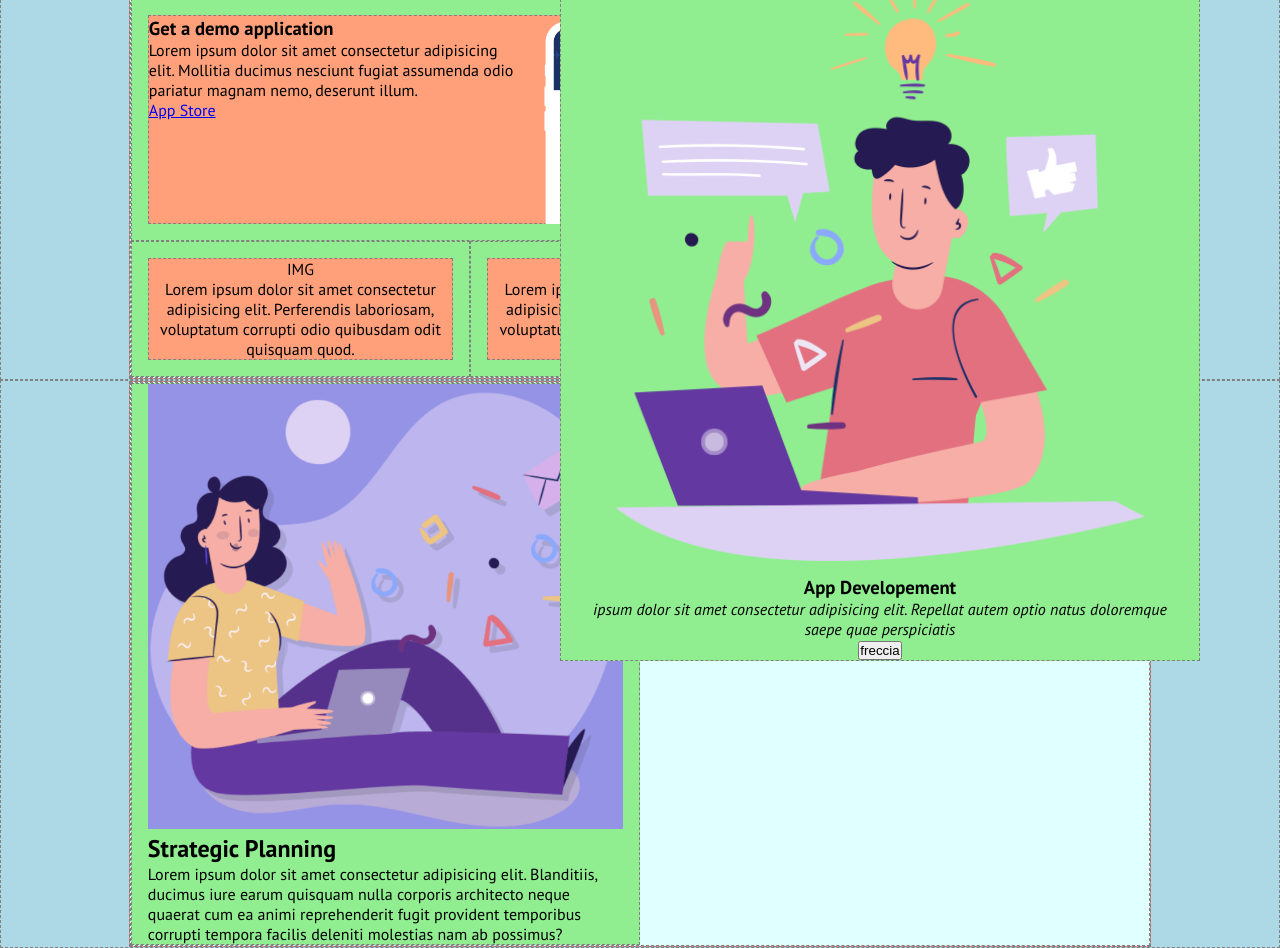
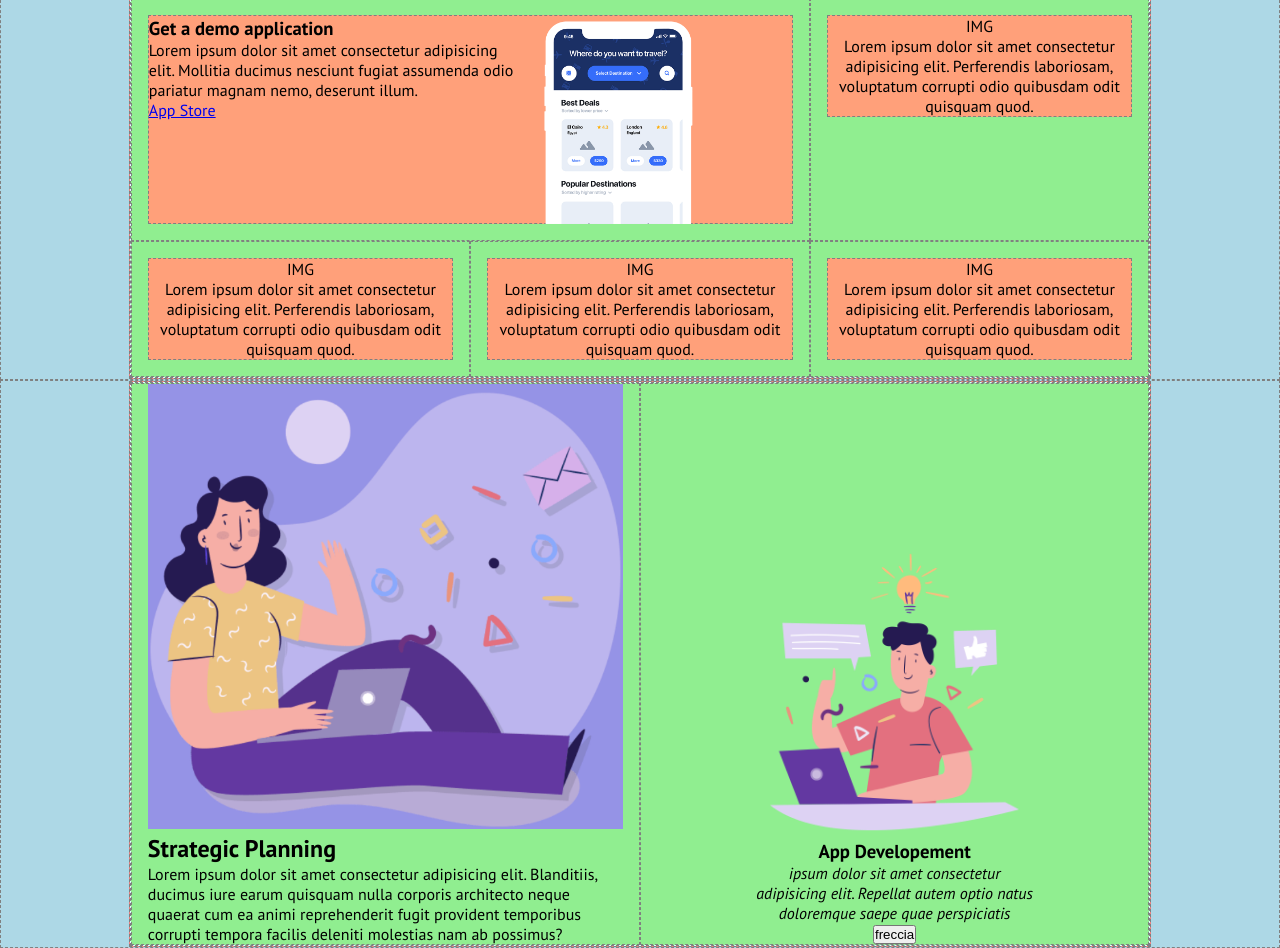
Before and after one commit to lorenzo-neri/htmlcss-responsive-layout, a plain HTML site: page index.html in a window 1280 px wide. Shown: the part 59-1007 px from the top of the page. Drawn offline with Linux system fonts and the light colour scheme.

Commit message:
add debug structure for desktop

```diff
--- a/assets/css/style.css
+++ b/assets/css/style.css
@@ -62,6 +62,10 @@ body{
     display: flex;
 }
 
+.jc-center{
+    justify-content: center;
+}
+
 .flex-column{
     flex-direction: column;
 }
@@ -74,11 +78,7 @@ body{
     text-align: center;
 }
 
-.p-relative{
-    position: relative;
-}
-
-/*************************** Moibile First ***************************/
+/*************************** #region Moibile First ***************************/
 .debug section{
     background-color: lightblue;
     border: 1px dashed grey;
@@ -100,9 +100,7 @@ body{
     border: 1px dashed grey;
 }
 
-
 /*************************** Moibile First ***************************/
-
 /* header */
 header
 {
@@ -137,6 +135,7 @@ header nav > .desktop_menu
 .cursive{
     font-style: italic;
 }
+
 /*************************** Tablet ***************************/
 @media screen and (min-width: 768px)
 {   /** .d-md-none
@@ -193,10 +192,12 @@ header nav > .desktop_menu
     .col-l-6{
 		width: calc(100% / 12 * 6);
     }
-    .col-12.ta-center.col-l-6{
-        position: absolute;
-        bottom: 5rem;
-        right: 5rem;
+    .white_card{
+        width: 60%;
+        align-self: flex-end;
+    }
+    .white_card>img{
+        width: 100%;
     }
 }
 
--- a/index.html
+++ b/index.html
@@ -131,7 +131,7 @@
             <section id="strategic_planning">
                 <div class="container">
                     <div class="row d-flex flex-column">
-                        <div class="col-12 col-l-6 p-relative">
+                        <div class="col-12 col-l-6">
                             <img src="./assets/img/planning1.png" alt>
                             <h2>Strategic Planning</h2>
                             <p>Lorem ipsum dolor sit amet consectetur
@@ -141,13 +141,16 @@
                                 temporibus corrupti tempora facilis deleniti
                                 molestias nam ab possimus?</p>
                         </div>
-                        <div class="col-12 ta-center col-l-6">
-                            <img src="./assets/img/planning2.png" alt>
-                            <h3>App Developement</h3>
-                            <p class="cursive">ipsum dolor sit amet consectetur
-                                adipisicing elit. Repellat autem optio natus
-                                doloremque saepe quae perspiciatis</p>
-                            <button>freccia</button>
+                        <div class="col-12 ta-center col-l-6 d-flex jc-center">
+                            <div class="white_card">
+                                <img src="./assets/img/planning2.png" alt>
+                                <h3>App Developement</h3>
+                                <p class="cursive">ipsum dolor sit amet
+                                    consectetur
+                                    adipisicing elit. Repellat autem optio natus
+                                    doloremque saepe quae perspiciatis</p>
+                                <button>freccia</button>
+                            </div>
                         </div>
                     </div>
                 </div>
```
